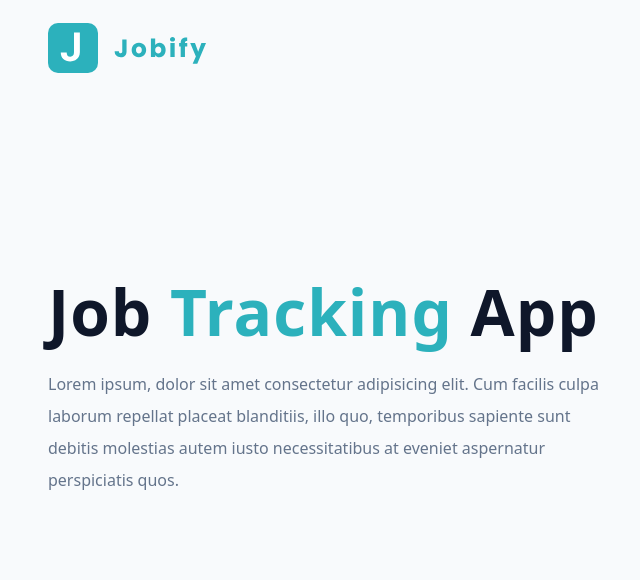
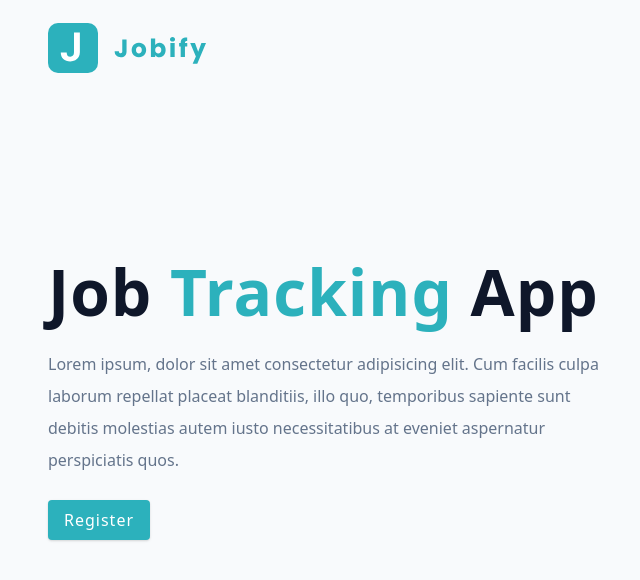
Before and after one commit to Ilesanmi-Erioluwa-Victor/jobify_full_stack, a React (Vite) app in the folder client/: page / in a window 1280 px wide. Shown: the top 580 px of the page, without its empty margins (32-672 px from the left). Built offline with nearby package versions, Linux system fonts and the light colour scheme.

Commit message:
working on Landing Page

```diff
--- a/client/src/pages/Landing.jsx
+++ b/client/src/pages/Landing.jsx
@@ -1,6 +1,7 @@
 import Wrapper from 'assets/wrappers/LandingPage';
 import main from 'assets/images/main.svg';
 import logo from 'assets/images/logo.svg';
+import { Link } from 'react-router-dom';
 
 const Landing = () => {
   return (
@@ -24,6 +25,8 @@ const Landing = () => {
             temporibus sapiente sunt debitis molestias autem iusto
             necessitatibus at eveniet aspernatur perspiciatis quos.
           </p>
+
+          <Link to={"/register"} className='btn register-link'>Register</Link>
         </div>
       </div>
     </Wrapper>
```
